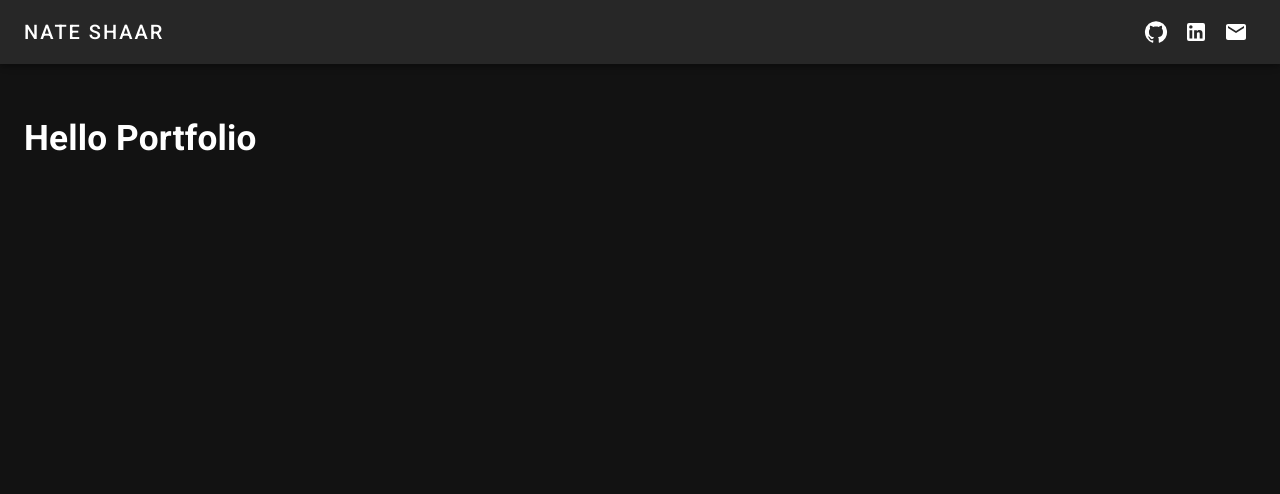
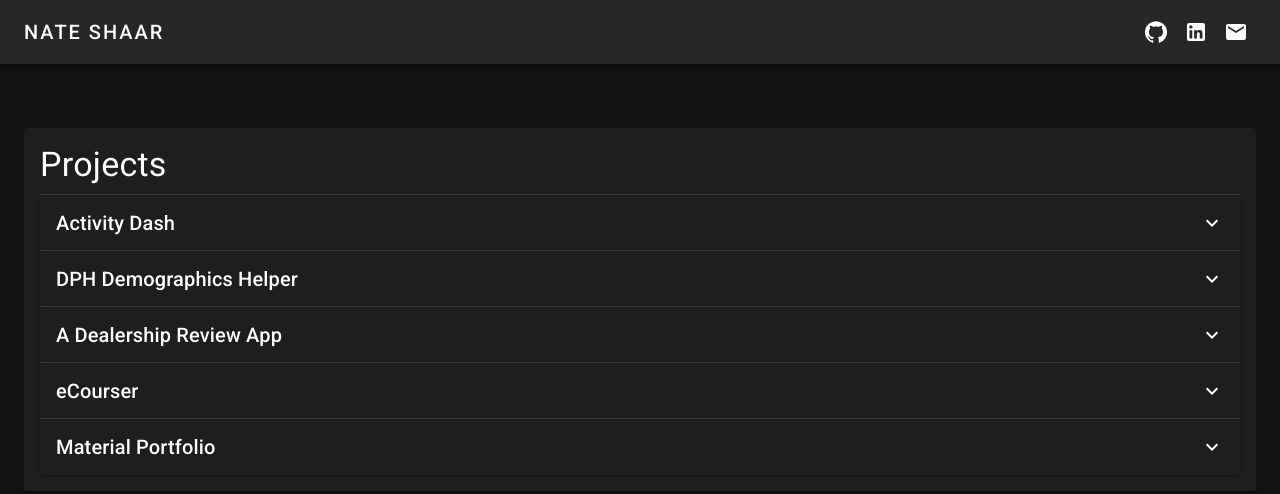
Before and after one commit to nate-sha/material-portfolio, a React (Create React App) app: page / in a window 1280 px wide. Shown: the top 494 px of the page. Built offline with nearby package versions, Linux system fonts and the light colour scheme.

Commit message:
Add Section, ProjectItem components alongside a content folder

```diff
--- a/src/App.js
+++ b/src/App.js
@@ -1,10 +1,10 @@
 import * as React from "react";
 import HomeLayout from "./components/layout/HomeLayout";
-
+import Projects from "./components/sections/Projects";
 function App() {
   return (
     <HomeLayout>
-      <h1>Hello Portfolio</h1>
+      <Projects />
     </HomeLayout>
   );
 }
--- /dev/null
+++ b/src/components/ProjectItem.jsx
@@ -0,0 +1,92 @@
+import React from "react";
+import PropTypes from "prop-types";
+import {
+  Accordion,
+  AccordionSummary,
+  AccordionDetails,
+  Typography,
+  List,
+  ListItem,
+  ListItemText,
+} from "@mui/material";
+import GitHubIcon from "@mui/icons-material/GitHub";
+import ExpandMoreIcon from "@mui/icons-material/ExpandMore";
+
+function ProjectItem({ name, description, githubUrl, bodyItems, stackItems }) {
+  return (
+    <Accordion key={name}>
+      <AccordionSummary
+        expandIcon={<ExpandMoreIcon />}
+        aria-controls={`${name}-content`}
+        id={`${name}-header`}
+      >
+        <Typography variant="h6">{name}</Typography>
+      </AccordionSummary>
+      <AccordionDetails align="justify">
+        <Typography mb={2}>{description}</Typography>
+        <Typography variant="h6"># Tech Stack</Typography>
+        <List
+          sx={{
+            pl: 2,
+          }}
+        >
+          {stackItems.map((item, index) => (
+            <ListItem key={`${item.title}-${index}`} disablePadding>
+              <ListItemText>
+                <strong>{item.title}: </strong>
+                {item.description}
+              </ListItemText>
+            </ListItem>
+          ))}
+        </List>
+        {bodyItems.map((item, index) =>
+          // If the passed item content is an array, render a list
+          // Otherwise, render a paragraph
+          item.content instanceof Array ? (
+            <div key={`${item.title}-${index}`}>
+              <Typography variant="h6"># {item.title}</Typography>
+              <List
+                sx={{
+                  paddingLeft: 2,
+                  marginBottom: 2,
+                }}
+              >
+                {item.content.map((content, index) => (
+                  <ListItem key={`${content.length}-${index}`} disablePadding>
+                    <ListItemText>{content}</ListItemText>
+                  </ListItem>
+                ))}
+              </List>
+            </div>
+          ) : (
+            <div key={`${item.title}-${index}`}>
+              <Typography variant="h6"># {item.title}</Typography>
+              <Typography
+                sx={{
+                  paddingLeft: 2,
+                  marginBottom: 2,
+                }}
+              >
+                {item.content}
+              </Typography>
+            </div>
+          )
+        )}
+      </AccordionDetails>
+    </Accordion>
+  );
+}
+
+ProjectItem.propTypes = {
+  name: PropTypes.string.isRequired,
+  description: PropTypes.string.isRequired,
+  githubUrl: PropTypes.string,
+  techStack: PropTypes.arrayOf(PropTypes.string).isRequired,
+  listItems: PropTypes.arrayOf(
+    PropTypes.shape({
+      title: PropTypes.string.isRequired,
+    })
+  ),
+};
+
+export default ProjectItem;
--- /dev/null
+++ b/src/components/Section.jsx
@@ -0,0 +1,37 @@
+import React from "react";
+import PropTypes from "prop-types";
+import { Typography, Divider, Paper } from "@mui/material";
+function Section({ title, children }) {
+  return (
+    <Paper
+      id={title.toLowerCase()}
+      sx={{
+        my: 5,
+        p: 2,
+      }}
+    >
+      <Typography
+        component="section"
+        variant="h4"
+        align="left"
+        marginBottom={1}
+        sx={{
+          display: "flex",
+          alignItems: "center",
+          justifyContent: "space-between",
+        }}
+      >
+        {title || "Title"}
+      </Typography>
+      <Divider />
+      {children}
+    </Paper>
+  );
+}
+
+Section.propTypes = {
+  title: PropTypes.string,
+  children: PropTypes.node,
+};
+
+export default Section;
--- /dev/null
+++ b/src/components/sections/Projects.jsx
@@ -0,0 +1,24 @@
+import React from "react";
+import Section from "../Section";
+import ProjectItem from "../ProjectItem";
+import projects from "../../content/projects";
+
+function Projects() {
+  return (
+    <Section title="Projects">
+      {projects.map((project, index) => (
+        <ProjectItem
+          key={`${project.name}-${index}`}
+          name={project.name}
+          description={project.description}
+          githubUrl={project.githubUrl}
+          bodyItems={project.bodyItems}
+          techStack={project.techStack}
+          stackItems={project.stackItems}
+        />
+      ))}
+    </Section>
+  );
+}
+
+export default Projects;
```
